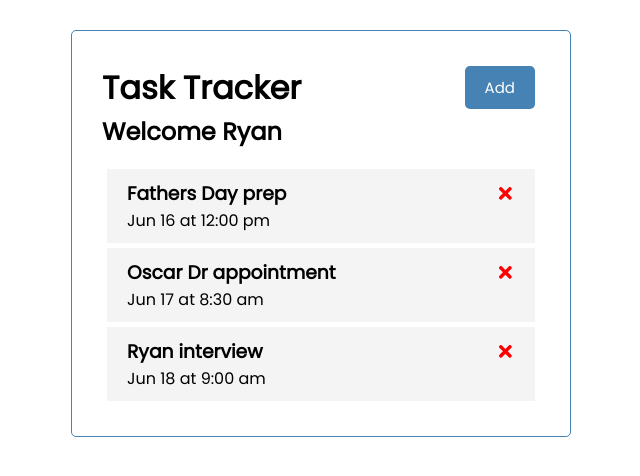
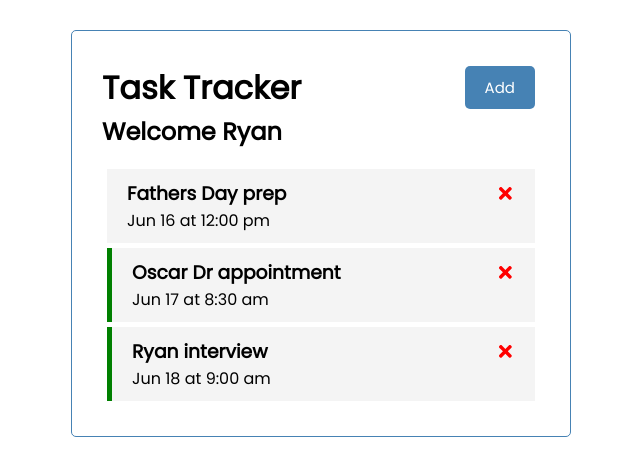
Before and after one commit to ryanroat/react-task-tracker, a React (Create React App) app: page / in a window 1280 px wide. Shown: the top 476 px of the page, without its empty margins (319-959 px from the left). Built offline with nearby package versions, Linux system fonts and the light colour scheme.

Commit message:
added reminder display and toggle on dblclick

```diff
--- a/src/App.js
+++ b/src/App.js
@@ -34,10 +34,20 @@
     setTasks(tasks.filter((task) => task.id !== id))
   }
 
+  // toggle reminder display
+
+  const toggleReminder = (id) => {
+    setTasks(tasks.map((task) => task.id === id ? { ...task, reminder: !task.reminder } : task))
+  }
+
   return (
     <div className="container">
       <Header greeting='Welcome' name={name}/>
-      {tasks.length > 0 ? (<Tasks tasks={tasks} onDelete={deleteTask}/>) : (<div className="center">No Tasks to show.</div>)}
+      {tasks.length > 0 ? (
+      <Tasks tasks={tasks} onDelete={deleteTask} onToggle={toggleReminder}/>
+      ) : (
+      <div className="center">No Tasks to show.</div>
+      )}
     </div>
   );
 }
--- a/src/components/Task.js
+++ b/src/components/Task.js
@@ -1,8 +1,8 @@
 import { FaTimes } from 'react-icons/fa'
 
-const Task = ({ task, onDelete }) => {
+const Task = ({ task, onDelete, onToggle }) => {
   return (
-    <div className='task'>
+    <div className={`task ${task.reminder ? 'reminder' : ''}`} onDoubleClick={() => onToggle(task.id)}>
       <h3>{task.text} <FaTimes style={{ color: 'red' }} onClick={() => onDelete(task.id)}/></h3>
       <p>{task.day}</p>
     </div>
--- a/src/components/Tasks.js
+++ b/src/components/Tasks.js
@@ -1,11 +1,11 @@
 import Task from './Task'
 
-const Tasks = ({ tasks, onDelete }) => {
+const Tasks = ({ tasks, onDelete, onToggle }) => {
 
   return (
     <>
       {tasks.map((task) => (
-        <Task key={task.id} task={task} onDelete={onDelete}/>
+        <Task key={task.id} task={task} onDelete={onDelete} onToggle={onToggle}/>
       ))}
     </>
   )
```
